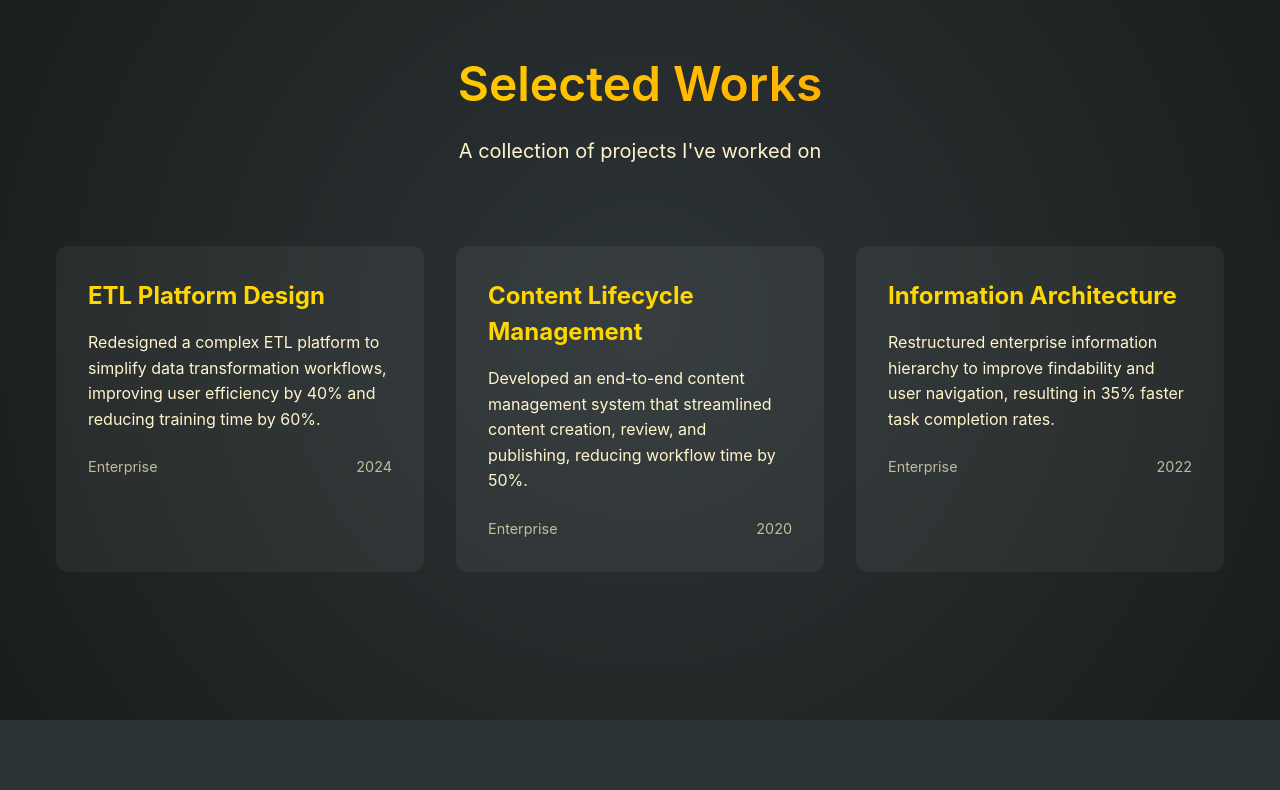
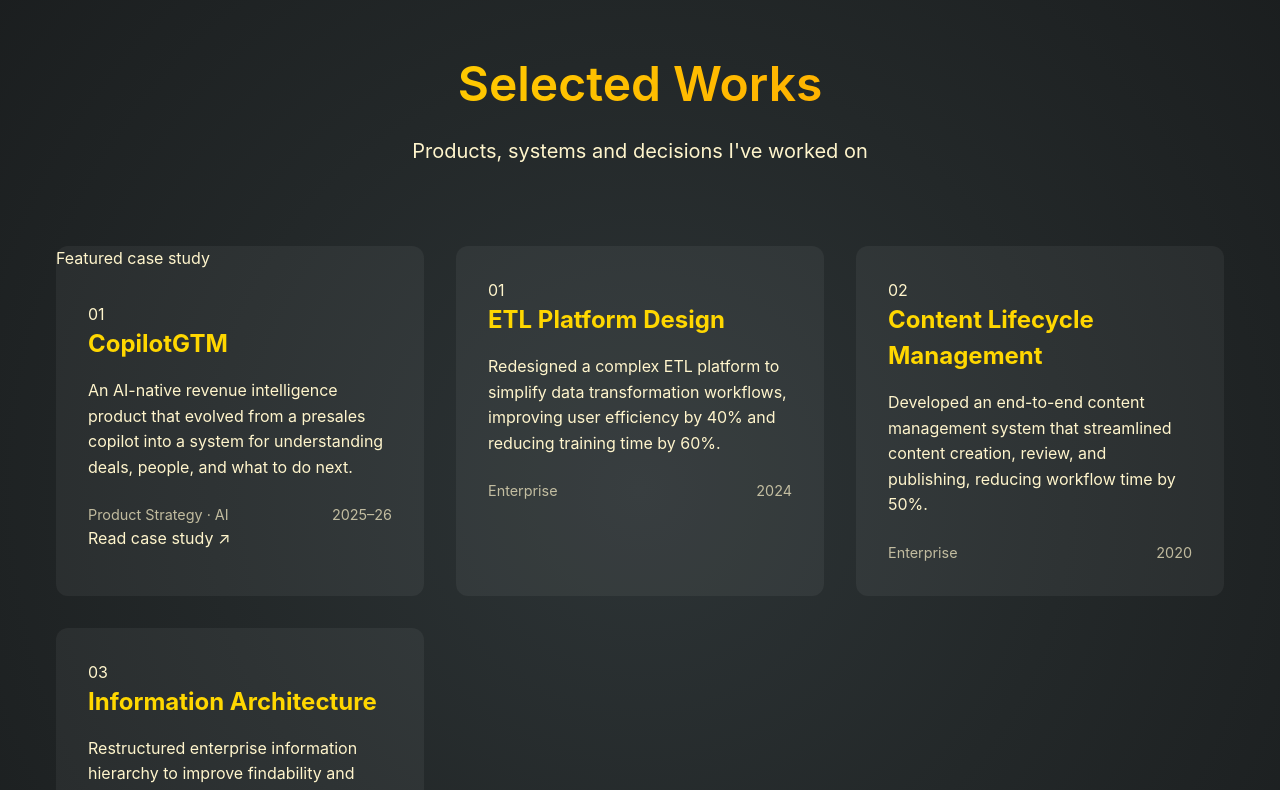
Before and after one commit to nathmrinmoy/portfolio, a React (Create React App) app in the folder frontend/: page / in a window 1280 px wide. Shown: the part 880-1670 px from the top of the page. Built offline with nearby package versions, Linux system fonts and the light colour scheme.

Commit message:
Add new project 'CopilotGTM' and update descriptions

```diff
--- a/frontend/src/pages/Projects.js
+++ b/frontend/src/pages/Projects.js
@@ -5,9 +5,20 @@ import '../styles/Projects.scss';
 
 const projects = [
   {
+    id: 'copilotgtm',
+    title: 'CopilotGTM',
+    description:
+      'An AI-native revenue intelligence product that evolved from a presales copilot into a system for understanding deals, people, and what to do next.',
+    category: 'Product Strategy · AI',
+    year: '2025–26',
+    route: '/projects/copilotgtm',
+    featured: true
+  },
+  {
     id: 1,
     title: 'ETL Platform Design',
-    description: 'Redesigned a complex ETL platform to simplify data transformation workflows, improving user efficiency by 40% and reducing training time by 60%.',
+    description:
+      'Redesigned a complex ETL platform to simplify data transformation workflows, improving user efficiency by 40% and reducing training time by 60%.',
     category: 'Enterprise',
     year: '2024',
     pdfUrl: '/projects/etl-platform.pdf'
@@ -15,7 +26,8 @@ const projects = [
   {
     id: 2,
     title: 'Content Lifecycle Management',
-    description: 'Developed an end-to-end content management system that streamlined content creation, review, and publishing, reducing workflow time by 50%.',
+    description:
+      'Developed an end-to-end content management system that streamlined content creation, review, and publishing, reducing workflow time by 50%.',
     category: 'Enterprise',
     year: '2020',
     pdfUrl: '/projects/content-lifecycle.pdf'
@@ -23,7 +35,8 @@ const projects = [
   {
     id: 3,
     title: 'Information Architecture',
-    description: 'Restructured enterprise information hierarchy to improve findability and user navigation, resulting in 35% faster task completion rates.',
+    description:
+      'Restructured enterprise information hierarchy to improve findability and user navigation, resulting in 35% faster task completion rates.',
     category: 'Enterprise',
     year: '2022',
     pdfUrl: '/projects/information-architecture.pdf'
@@ -33,68 +46,95 @@ const projects = [
 const Projects = () => {
   const [selectedProject, setSelectedProject] = useState(null);
 
-  // Handle escape key to close popup
   useEffect(() => {
     const handleEsc = (e) => {
       if (e.key === 'Escape') {
         setSelectedProject(null);
       }
     };
+
     window.addEventListener('keydown', handleEsc);
-    return () => window.removeEventListener('keydown', handleEsc);
+
+    return () => {
+      window.removeEventListener('keydown', handleEsc);
+    };
   }, []);
 
-  // Handle browser back button
   useEffect(() => {
     const handlePopState = () => {
       setSelectedProject(null);
     };
+
     window.addEventListener('popstate', handlePopState);
-    return () => window.removeEventListener('popstate', handlePopState);
+
+    return () => {
+      window.removeEventListener('popstate', handlePopState);
+    };
   }, []);
 
   const handleProjectClick = (project) => {
-    console.log('Clicked project:', {
-      title: project.title,
-      pdfUrl: project.pdfUrl,
-      hasScreenshots: !!project.screenshots
-    });
+    if (project.route) {
+      window.location.href = project.route;
+      return;
+    }
 
     if (project.pdfUrl) {
-      // If project has a PDF, always open it in new tab
-      console.log('Opening PDF:', project.pdfUrl);
       window.open(project.pdfUrl, '_blank');
-      return; // Add return to ensure we don't execute the else block
-    } else {
-      // For projects without PDF, show the popup with screenshots or placeholder
-      console.log('Opening popup for project:', project.title);
-      setSelectedProject(project);
-      window.history.pushState({ project: project.id }, '', `#project-${project.id}`);
+      return;
     }
+
+    setSelectedProject(project);
+    window.history.pushState(
+      { project: project.id },
+      '',
+      `#project-${project.id}`
+    );
   };
 
   const handleClosePopup = () => {
     setSelectedProject(null);
-    window.history.back();
+
+    if (window.location.hash) {
+      window.history.back();
+    }
   };
 
-  // Add image error handling in the project card
   const ProjectCard = ({ project, onClick }) => {
     return (
-      <motion.div
-        className="project-card"
+      <motion.article
+        className={`project-card ${
+          project.featured ? 'project-card--featured' : ''
+        }`}
         whileHover={{ y: -10 }}
         onClick={onClick}
       >
+        {project.featured && (
+          <div className="featured-label">
+            Featured case study
+          </div>
+        )}
+
         <div className="project-info">
+          <div className="project-number">
+            {project.featured ? '01' : `0${project.id}`}
+          </div>
+
           <h3>{project.title}</h3>
+
           <p>{project.description}</p>
+
           <div className="project-meta">
             <span className="category">{project.category}</span>
             <span className="year">{project.year}</span>
           </div>
+
+          {project.featured && (
+            <div className="project-link">
+              Read case study <span>↗</span>
+            </div>
+          )}
         </div>
-      </motion.div>
+      </motion.article>
     );
   };
 
@@ -113,13 +153,14 @@ const Projects = () => {
         >
           Selected Works
         </motion.h1>
+
         <motion.p
           initial={{ y: 20, opacity: 0 }}
           animate={{ y: 0, opacity: 1 }}
           transition={{ duration: 0.5, delay: 0.1 }}
           className="subtitle"
         >
-          A collection of projects I've worked on
+          Products, systems and decisions I've worked on
         </motion.p>
       </div>
 
@@ -129,7 +170,7 @@ const Projects = () => {
         animate={{ y: 0, opacity: 1 }}
         transition={{ duration: 0.5, delay: 0.2 }}
       >
-        {projects.map((project, index) => (
+        {projects.map((project) => (
           <ProjectCard
             key={project.id}
             project={project}
```
